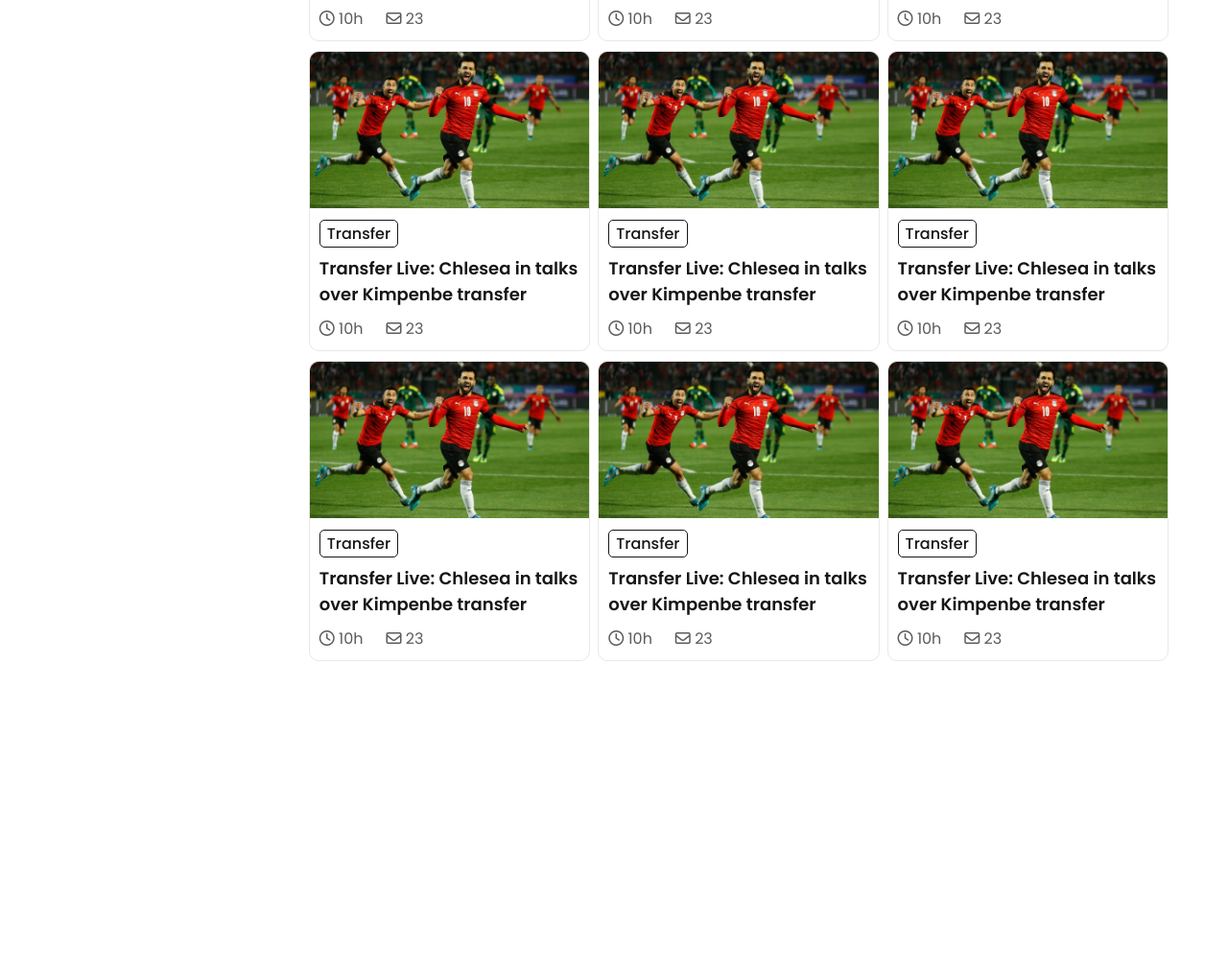
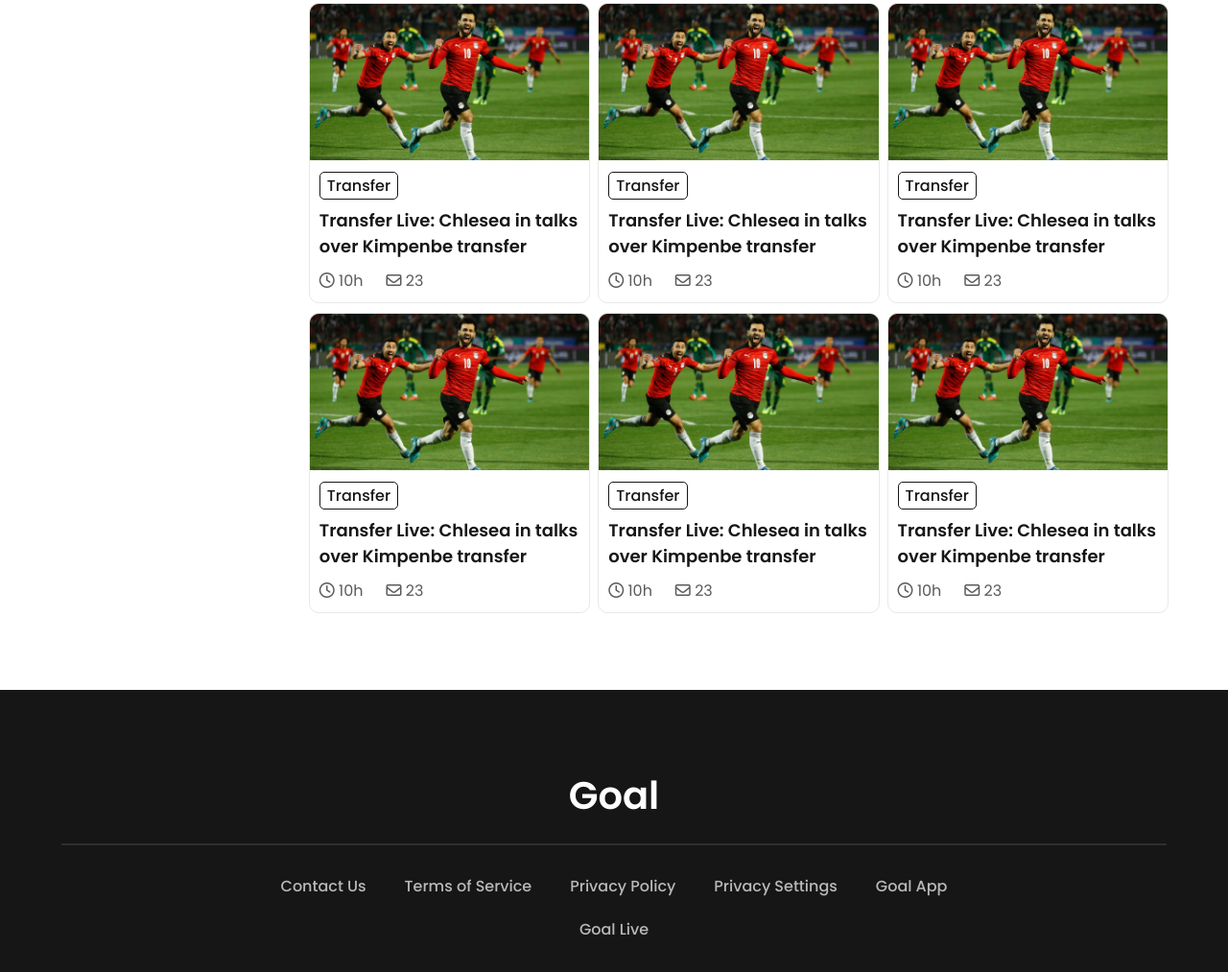
Before and after one commit to mdsadekulislamsohan/fifa-world-cup, a plain HTML site: page index.html in a window 1280 px wide. Shown: the part 959-1972 px from the top of the page at 96% size. Before the commit the page ends 1778 px from the top, so only its background shows below. Drawn offline with Linux system fonts and the light colour scheme.

Commit message:
footer section done

```diff
--- a/index.html
+++ b/index.html
@@ -139,9 +139,28 @@
                 </div>
             </div>
         </section>
+
+
+
     </main>
     <footer>
+        <section class="container">
+            <div class="footer-aria">
+                <h2>Goal</h2>
+                <hr>
+                <menu>
+                    <ul>
+                        <li><a href="">Contact Us</a></li>
+                        <li><a href="">Terms of Service</a></li>
+                        <li><a href="">Privacy Policy</a></li>
+                        <li><a href="">Privacy Settings</a></li>
+                        <li><a href="">Goal App</a></li>
+                        <li><a href=""> Goal Live</a></li>
+                    </ul>
+                </menu>
+            </div>
 
+        </section>
     </footer>
 </body>
 </html>
--- a/style.css
+++ b/style.css
@@ -52,7 +52,7 @@
     width: 90%;
     /* height: 200px; */
     /* border: 2px solid gray; */
-    margin: 130px auto;
+    margin: 80px auto;
     display: flex;
 }
 .container .left-aria{
@@ -131,3 +131,52 @@
     font-size: 16px;
     color: rgba(22, 22, 22, 0.7);
 }
+
+footer{
+
+    width: 100%;
+    background-color: #161616;
+    display: block;
+    position: absolute;
+}
+.footer-aria{
+    width: 100%;
+
+}
+.footer-aria h2{
+    font-family: 'Poppins', sans-serif;
+    font-weight: 600;
+    font-size: 40px;
+    text-align: center;
+    color: #FFFFFF;
+}
+.footer-aria hr{
+    border: 1px solid rgba(255, 255, 255, 0.1);
+    margin: 20px auto;
+}
+.footer-aria menu{
+    width: 70%;
+    margin: auto;
+    display: block;
+    text-align: center;
+}
+.footer-aria menu ul{
+    display: flex;
+    width: 100%;
+    align-items: center;
+    justify-content: center;
+    flex-wrap: wrap;
+}
+.footer-aria menu ul li{
+    list-style: none;
+    margin: 10px 20px;
+
+}
+.footer-aria menu ul li a{
+    font-family: 'Poppins', sans-serif;
+    font-weight: 500;
+    font-size: 16px;
+    text-decoration: none;
+    color: #B9B9B9;
+    width: 100%;
+}
```
